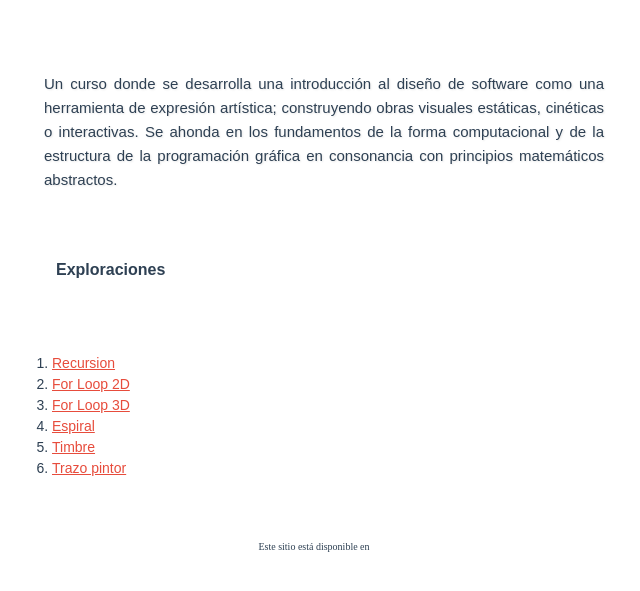
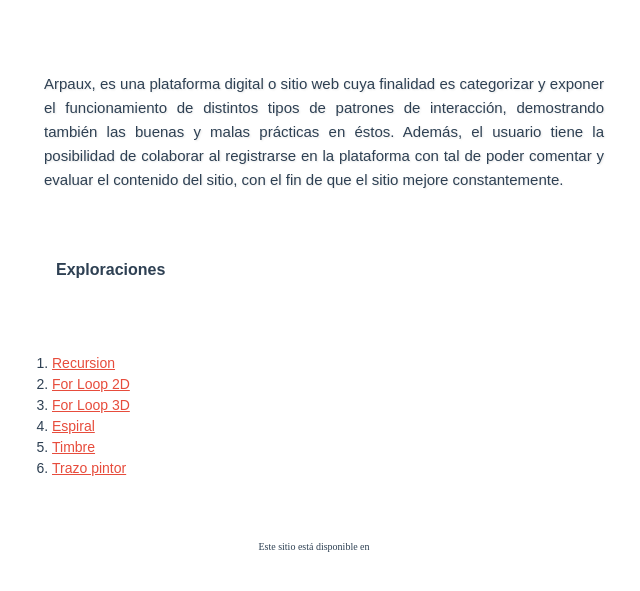
Before and after one commit to viicenteq/arpaux, a plain HTML site: page index.html in a window 1280 px wide. Shown: the part 147-738 px from the top of the page, without its empty margins (336-976 px from the left). Drawn offline with Linux system fonts and the light colour scheme.

Commit message:
Update index.html

```diff
--- a/index.html
+++ b/index.html
@@ -19,12 +19,7 @@
     <div id="container">
         <h1><br>
 
-        <p>Un curso donde se desarrolla una introducción al diseño de software como una        herramienta de expresión artística;
-            construyendo obras visuales estáticas, cinéticas o interactivas. Se ahonda en los fundamentos de la forma
-            computacional y de la estructura de la programación gráfica en consonancia con principios matemáticos
-            abstractos.
-
-
+        <p>Arpaux, es una plataforma digital o sitio web cuya finalidad es categorizar y exponer el funcionamiento de distintos tipos de patrones de interacción, demostrando también las buenas y malas prácticas en éstos. Además, el usuario tiene la posibilidad de colaborar al registrarse en la plataforma con tal de poder comentar y evaluar el contenido del sitio, con el fin de que el sitio mejore constantemente.
        </p>
 
 
```
